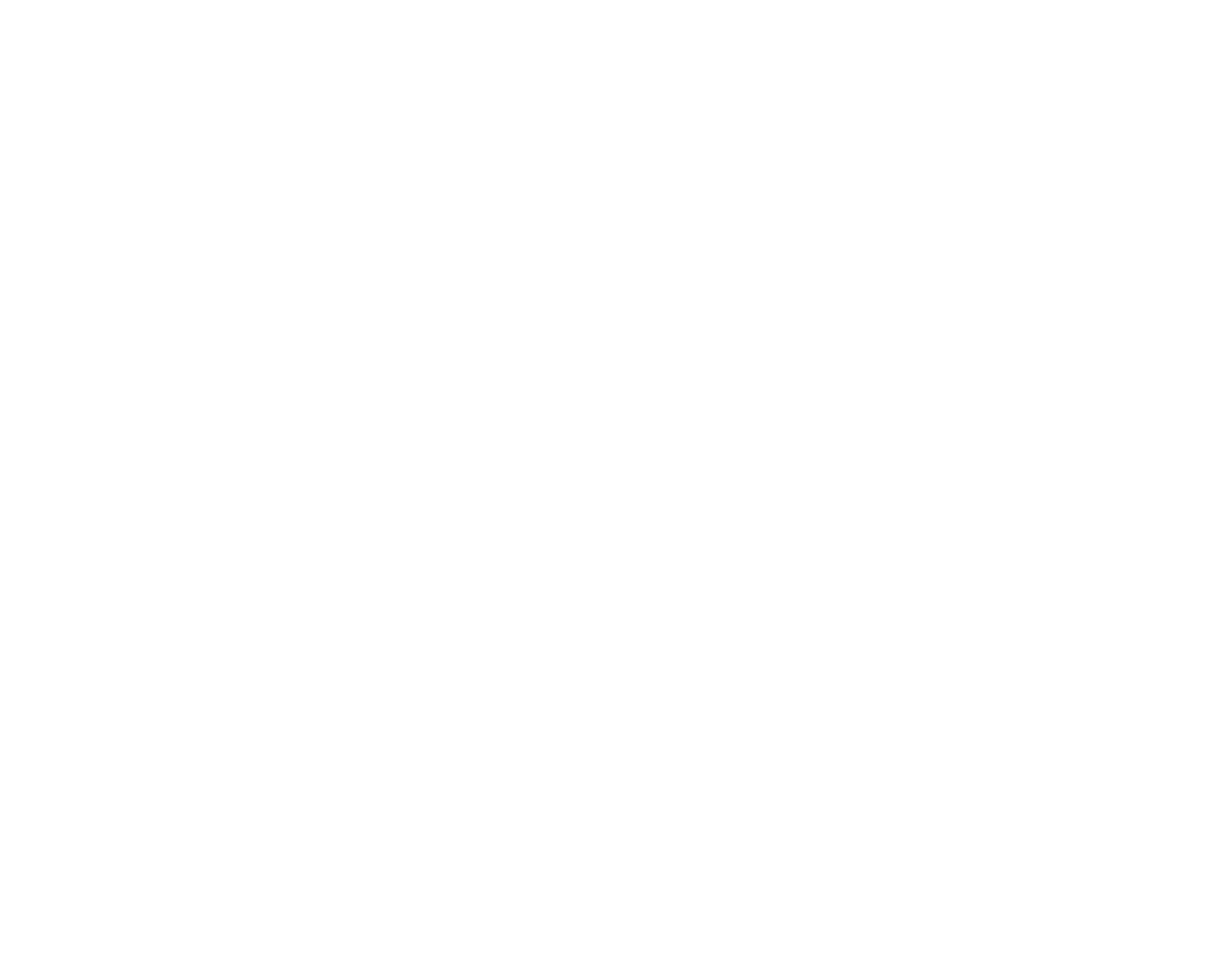
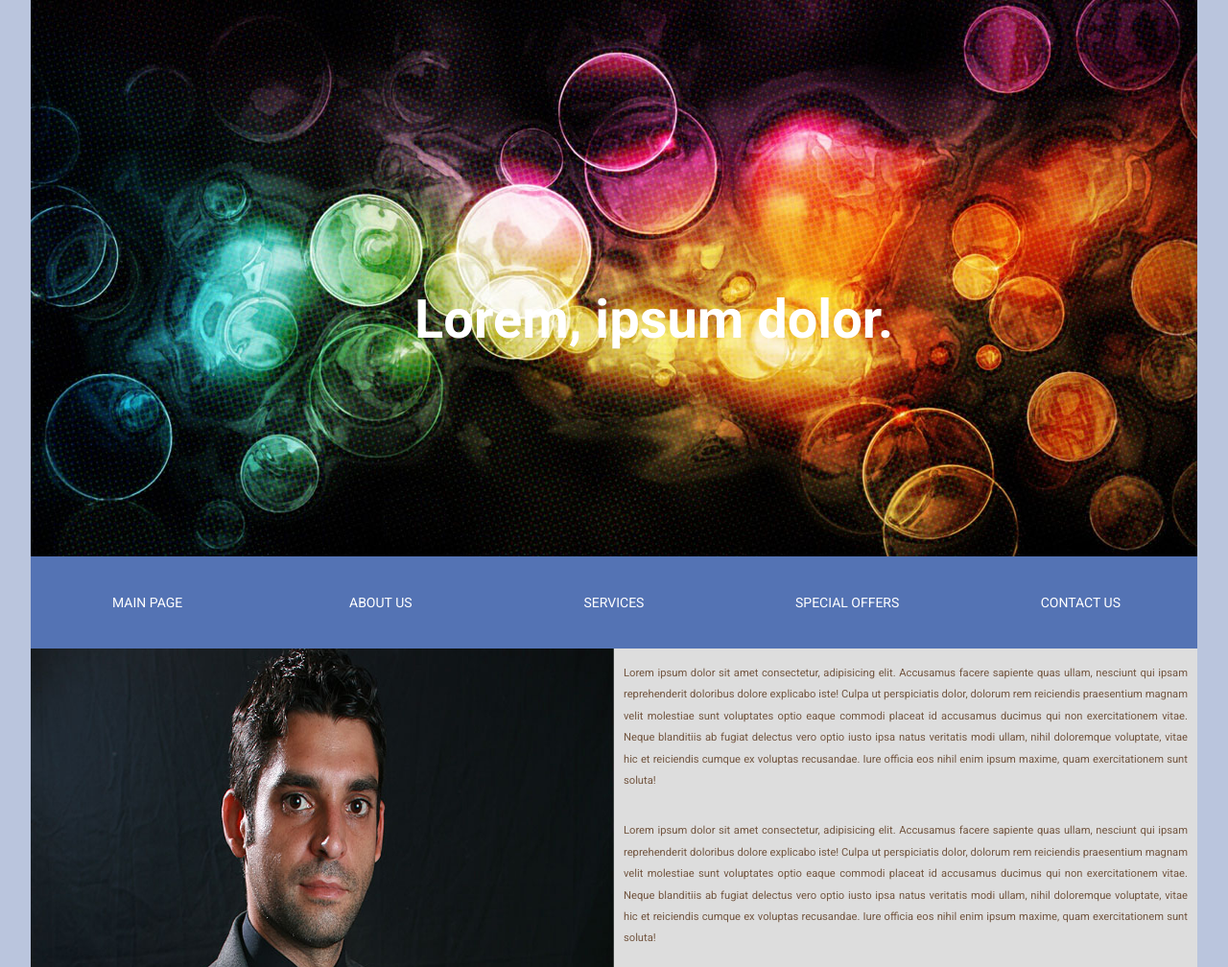
Before and after one commit to CserhatiDavid/kebab_jani, a plain HTML site: page index.html in a window 1280 px wide. Shown: the top 1008 px of the page at 96% size. Before the commit the page ends 800 px from the top, so only its background shows below. Drawn offline with Linux system fonts and the light colour scheme.

Commit message:
last commit

```diff
--- a/index.html
+++ b/index.html
@@ -9,17 +9,40 @@
 </head>
 <body>
     <div id="container">
-        <header></header>
-        <nav></nav>
+        <header>
+            <h1>Lorem, ipsum dolor.</h1>
+        </header>
+        <nav>
+            <ul>
+                <li><a href="#">Main Page</a></li>
+                <li><a href="#">About Us</a></li>
+                <li><a href="#">Services</a></li>
+                <li class="has-submenu">
+                    <a href="#">Special offers</a>
+                    <ul class="submenu">
+                        <li><a href="#">order protection</a></li>
+                        <li><a href="#">gift card</a></li>
+                        <li><a href="#">value for money</a></li>
+                    </ul>
+                </li>
+                <li><a href="#">Contact us</a></li>
+            </ul>
+        </nav>
         <main>
             <div class="content">
-
+                <img class="left" src="./img/img1.jpg">
+                <p class="left">Lorem ipsum dolor sit amet consectetur, adipisicing elit. Accusamus facere sapiente quas ullam, nesciunt qui ipsam reprehenderit doloribus dolore explicabo iste! Culpa ut perspiciatis dolor, dolorum rem reiciendis praesentium magnam velit molestiae sunt voluptates optio eaque commodi placeat id accusamus ducimus qui non exercitationem vitae. Neque blanditiis ab fugiat delectus vero optio iusto ipsa natus veritatis modi ullam, nihil doloremque voluptate, vitae hic et reiciendis cumque ex voluptas recusandae. Iure officia eos nihil enim ipsum maxime, quam exercitationem sunt soluta!</p>
+                <p class="left">Lorem ipsum dolor sit amet consectetur, adipisicing elit. Accusamus facere sapiente quas ullam, nesciunt qui ipsam reprehenderit doloribus dolore explicabo iste! Culpa ut perspiciatis dolor, dolorum rem reiciendis praesentium magnam velit molestiae sunt voluptates optio eaque commodi placeat id accusamus ducimus qui non exercitationem vitae. Neque blanditiis ab fugiat delectus vero optio iusto ipsa natus veritatis modi ullam, nihil doloremque voluptate, vitae hic et reiciendis cumque ex voluptas recusandae. Iure officia eos nihil enim ipsum maxime, quam exercitationem sunt soluta!</p>
             </div>
             <div class="content">
-
+                <img class="right" src="./img/img2.jpg">
+                <p class="right">Lorem ipsum dolor sit amet consectetur adipisicing elit. Assumenda, eos ea asperiores itaque eligendi quaerat nemo? Ratione, explicabo. Explicabo enim delectus maiores distinctio dicta ullam adipisci quam qui exercitationem corporis nisi obcaecati dolores nostrum sit earum, voluptas ducimus repellat mollitia veritatis laudantium quasi cum nihil. Omnis, voluptate similique voluptatem eveniet et inventore fuga eius architecto quisquam laboriosam illum vel tempore impedit praesentium molestiae aperiam? Ratione dolore ut officia blanditiis fuga libero ipsum harum maxime nihil! Ab distinctio sunt nisi tempore.</p>
+                <p class="right">Lorem ipsum dolor sit amet consectetur adipisicing elit. Assumenda, eos ea asperiores itaque eligendi quaerat nemo? Ratione, explicabo. Explicabo enim delectus maiores distinctio dicta ullam adipisci quam qui exercitationem corporis nisi obcaecati dolores nostrum sit earum, voluptas ducimus repellat mollitia veritatis laudantium quasi cum nihil. Omnis, voluptate similique voluptatem eveniet et inventore fuga eius architecto quisquam laboriosam illum vel tempore impedit praesentium molestiae aperiam? Ratione dolore ut officia blanditiis fuga libero ipsum harum maxime nihil! Ab distinctio sunt nisi tempore.</p>
             </div>
         </main>
-        <footer></footer>
+        <footer>
+            <p>Lorem ipsum dolor sit amet.</p>
+        </footer>
 
     </div>
 </body>
--- a/style/style.css
+++ b/style/style.css
@@ -1,7 +1,92 @@
-
+@import url('https://fonts.googleapis.com/css2?family=Roboto:wght@400;700&display=swap');
 *{
     box-sizing: border-box;
     padding: 0;
-    margin: 0;
+    margin:0;
     list-style-type: none;
 }
+html{
+    font-size: 14px;
+}
+body{
+    background-color: #bac5dd;
+    font-family: 'Roboto', sans-serif;
+}
+#container{
+    max-width: 1300px;
+    width: 95%;
+    margin:0 auto;
+}
+header{
+    background: url(../Img/picture1.jpg) center center;
+    background-size: cover;
+    height: 580px;
+}
+header h1{
+    font-size: 4rem;
+    padding: 300px 0 0 400px ;
+    color:white;
+}
+
+nav{}
+nav ul{
+    background-color: #5473b4;
+}
+nav ul::after, main .content::after, content img::after{
+    content: '';
+    clear: both;
+    display: table;
+}
+nav>ul>li{
+    width: 19.99999%;
+    text-align: center;
+    float:left;
+}
+nav ul li a{
+    color: white;
+    text-decoration: none;
+    text-transform: uppercase;
+    padding: 40px 0;
+    display: block;
+    width:100%;
+}
+nav ul li a:hover{
+    color: black;
+    font-size: bold;
+}
+.submenu{
+    position: absolute;
+    width: 250px;
+    display: none;
+}
+.has-submenu:hover .submenu{
+    display: block;
+}
+main .content{
+    background: #ddd;
+    color:#735640;
+}
+.content img{
+    height: 600px;
+}
+main .content p{
+    padding: 15px 10px;
+    line-height: 2;
+    font-size: 0.8rem;
+    text-align: justify;
+}
+main .content .left{
+    width: 49.9999%;
+    float:left;
+}
+main .content .right{
+    width: 49.9999%;
+    float:right;
+}
+
+footer{
+    padding: 80px;
+    background-color: white;
+    color: #735640;
+    text-align: center;
+}
```
